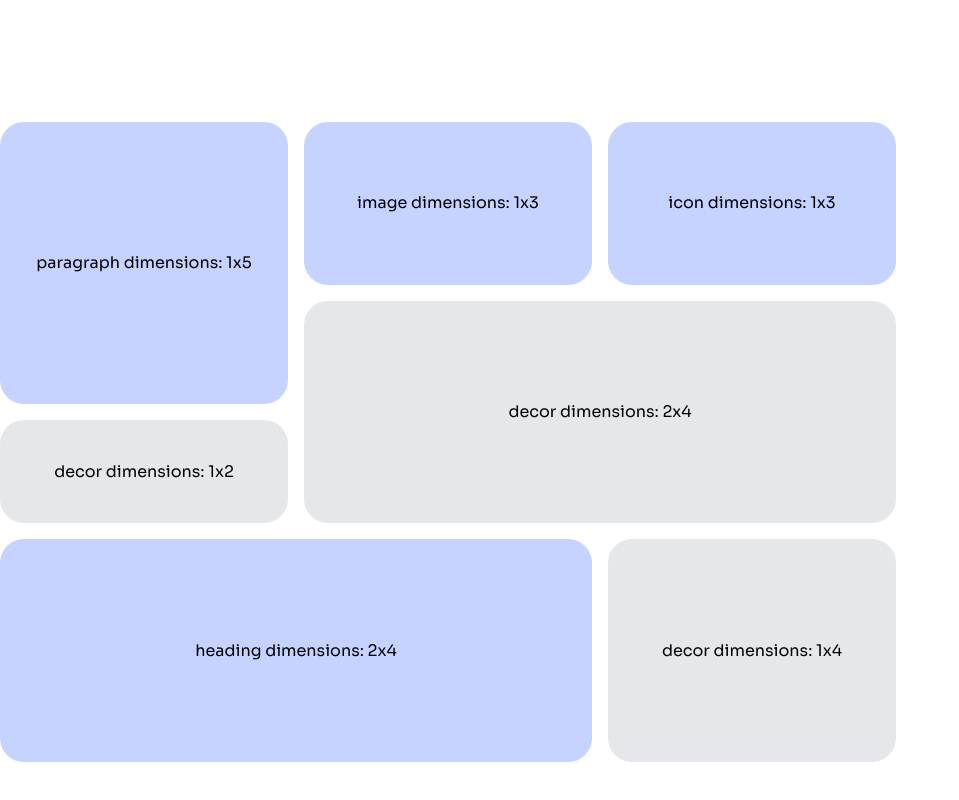
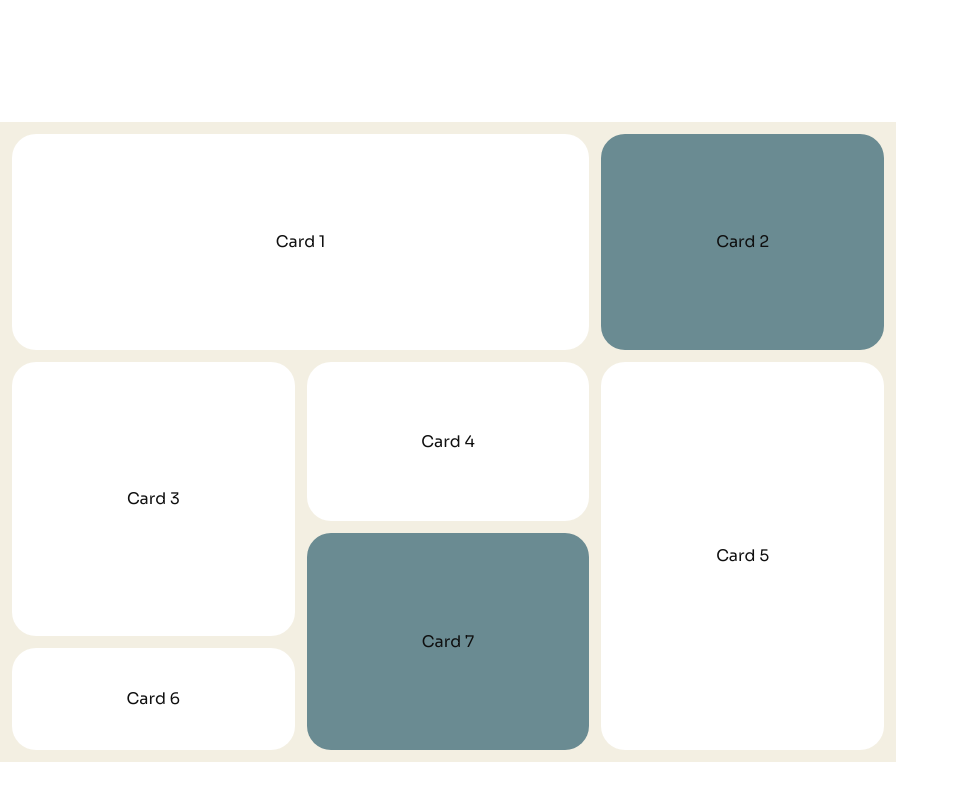
Before and after one commit to Kobeboy15/team_portfolio, a Next.js app: page / in a window 1280 px wide. Shown: the part 10179-10979 px from the top of the page, without its empty margins (0-959 px from the left). Built offline with nearby package versions, Linux system fonts and the light colour scheme.

Commit message:
fix: remove experimental code and simplify to pure layout logic

```diff
--- a/src/app/page.tsx
+++ b/src/app/page.tsx
@@ -129,7 +129,7 @@ export default function Home() {
       <AboutSection />
       <Section>
         {/* TODO: temporary render to see BentoGrid; replace with proper container without any hardcoding*/}
-        <div className="w-[70vw] h-[80vh]">
+        <div className="w-[70vw] h-[80vh] bg-(--token-background) p-1 md:p-3">
           <BentoGrid content={skills[0].bento}/>
         </div>
       </Section>
--- a/src/components/ui/BentoGrid.tsx
+++ b/src/components/ui/BentoGrid.tsx
@@ -1,17 +1,18 @@
 import { BentoContent } from "@/src/types/skills";
 
-// #region Constants
-// TODO: variation and/or dynamic sizes?
 const COLS = 3;
 const ROWS = 11;
 
-const cardVariants: Record<string, { colSpan: number; rowSpan: number }> = { // TODO: variation and/or dynamic sizes?
-  heading:      { colSpan: 2, rowSpan: 4 },
-  paragraph:    { colSpan: 1, rowSpan: 5 },
-  image:        { colSpan: 1, rowSpan: 3 },
-  icon:         { colSpan: 1, rowSpan: 3 },
+const VARIANTS = {
+    card1: { gridColumn: "1 / span 2", gridRow: "1 / span 4" },
+    card2: { gridColumn: "3 / span 1", gridRow: "1 / span 4" },
+    card3: { gridColumn: "1 / span 1", gridRow: "5 / span 5" },
+    card4: { gridColumn: "2 / span 1", gridRow: "5 / span 3" },
+    card5: { gridColumn: "3 / span 1", gridRow: "5 / span 7" },
+    card6: { gridColumn: "1 / span 1", gridRow: "10 / span 2" },
+    card7: { gridColumn: "2 / span 1", gridRow: "8 / span 4" },
+
 };
-// #endregion
 
 export function BentoGrid({ content }: { content: BentoContent[] }) {
     const cards = fillGrid(content);
@@ -19,7 +20,7 @@ export function BentoGrid({ content }: { content: BentoContent[] }) {
   return (
     <div className="w-full h-full flex justify-center items-center">
         <div
-            className="gap-4 h-full w-full"
+            className="gap-1 md:gap-3 h-full w-full"
             style={{
                 display: "grid",
                 gridTemplateColumns: `repeat(${COLS}, 1fr)`,
@@ -35,264 +36,15 @@ export function BentoGrid({ content }: { content: BentoContent[] }) {
 function fillGrid(content: BentoContent[]): React.ReactElement[] {
     const cards: React.ReactElement[] = [];
 
-    const occupied: boolean[][] = Array(ROWS).fill(null).map(
-        () => Array(COLS).fill(false)
-    );
-
-    var key = 0;
-
-    let colSpan = 0;
-    let rowSpan = 0;
-
-    for (const item of content) {
-        ({ colSpan, rowSpan } = cardVariants[item.type]);
-
-        const position = findInterestingPosition(occupied, colSpan, rowSpan);
-
-        if (!position) {  // TODO: handle case
-            console.warn(`No space left for item type: ${item.type}`);
-            continue;
-        }
-
-        const { col, row } = position;
-
-        for (let r = row - 1; r < row - 1 + rowSpan; r++) {
-            for (let c = col - 1; c < col - 1 + colSpan; c++) {
-                if (r < ROWS && c < COLS) {
-                    occupied[r][c] = true;
-                }
-            }
-        }
-
-        // TODO: placeholder, replace with actual content instead of metadata during a later ticket
-        cards.push(<div key={`${key}`} style={{ gridColumn: `${col} / span ${colSpan}`, gridRow: `${row} / span ${rowSpan}` }} className="bg-indigo-200 text-black rounded-3xl flex justify-center items-center">{`${item.type} dimensions: ${colSpan}x${rowSpan}`}</div>);
-        key++;
-    }
-
-    fillRemainingGaps(occupied, cards, key);
+    // TODO: placeholders, will replace with content in a later ticket
+    // TODO: switch to Card component once sizing is finalized
+    cards.push(<div key={1} style={VARIANTS.card1} className="bg-(--token-background-2) rounded-3xl flex justify-center items-center">Card 1</div>);
+    cards.push(<div key={2} style={VARIANTS.card2} className="bg-(--token-accent) rounded-3xl flex justify-center items-center">Card 2</div>);
+    cards.push(<div key={3} style={VARIANTS.card3} className="bg-(--token-background-2) rounded-3xl flex justify-center items-center">Card 3</div>);
+    cards.push(<div key={4} style={VARIANTS.card4} className="bg-(--token-background-2) rounded-3xl flex justify-center items-center">Card 4</div>);
+    cards.push(<div key={5} style={VARIANTS.card5} className="bg-(--token-background-2) rounded-3xl flex justify-center items-center">Card 5</div>);
+    cards.push(<div key={6} style={VARIANTS.card6} className="bg-(--token-background-2) rounded-3xl flex justify-center items-center">Card 6</div>);
+    cards.push(<div key={7} style={VARIANTS.card7} className="bg-(--token-accent) rounded-3xl flex justify-center items-center">Card 7</div>);
 
     return cards;
 }
-
-// TODO: rework all sizing&positioning logic at a later ticket, ignore for now
-// coderabbit ignore all following code
-// #region Fill Content
-function isSpaceAvailable(occupied: boolean[][], startCol: number, startRow: number, colSpan: number, rowSpan: number): boolean
-{
-    for (let r = startRow - 1; r < startRow - 1 + rowSpan; r++) {
-        for (let c = startCol - 1; c < startCol - 1 + colSpan; c++) {
-            if (r >= ROWS || c >= COLS || occupied[r][c]) {
-                return false;
-            }
-        }
-    }
-    return true;
-}
-
-function findInterestingPosition(occupied: boolean[][], colSpan: number, rowSpan: number): { col: number; row: number } | null {
-    const possiblePositions: { col: number; row: number }[] = [];
-
-    for (let row = 1; row <= ROWS - rowSpan + 1; row++) {
-        for (let col = 1; col <= COLS - colSpan + 1; col++) {
-            if (isSpaceAvailable(occupied, col, row, colSpan, rowSpan) && hasValidVerticalSpacing(occupied, col, row, colSpan, rowSpan)) {
-                possiblePositions.push({ col, row });
-            }
-        }
-    }
-
-    // TODO: rework logic
-    if (possiblePositions.length === 0) return null;
-
-    const weightedPositions = possiblePositions.map(pos => {
-        let weight = 1;
-
-        const centerCol = Math.floor(COLS / 2);
-        const centerRow = Math.floor(ROWS / 2);
-
-        if (Math.abs(pos.col - centerCol) > 1) weight *= 1.5;
-        if (Math.abs(pos.row - centerRow) > 2) weight *= 1.5;
-
-        return { ...pos, weight };
-    });
-
-    return selectRandomWithWeight(weightedPositions);
-}
-
-interface WeightedPosition {col: number; row: number; weight: number;}
-
-function selectRandomWithWeight(positions: WeightedPosition[]): { col: number; row: number } | null {
-    if (positions.length === 0) return null;
-
-    const totalWeight = positions.reduce((sum, pos) => sum + pos.weight, 0);
-
-    let random = Math.random() * totalWeight;
-
-    for (const pos of positions) {
-        if (random < pos.weight) {
-            return { col: pos.col, row: pos.row };
-        }
-        random -= pos.weight;
-    }
-
-    return { col: positions[0].col, row: positions[0].row };
-}
-
-// TODO: rework logic, prevent 1 row edges
-function hasValidVerticalSpacing(occupied: boolean[][], col: number, row: number, colSpan: number, rowSpan: number): boolean
-{
-    const startRow = row - 1;
-    const endRow = startRow + rowSpan - 1;
-    const startCol = col - 1;
-    const endCol = startCol + colSpan - 1;
-
-    if (startRow > 0) {
-        const rowAbove = startRow - 1;
-        let hasAdjacentAbove = false;
-
-        for (let c = startCol; c <= endCol; c++) {
-            if (occupied[rowAbove][c]) {
-                hasAdjacentAbove = true;
-                break;
-            }
-        }
-
-        if (!hasAdjacentAbove && startRow > 1) {
-            const twoRowsAbove = startRow - 2;
-            let hasCardTwoRowsAbove = false;
-
-            for (let c = startCol; c <= endCol; c++) {
-                if (occupied[twoRowsAbove][c]) {
-                    hasCardTwoRowsAbove = true;
-                    break;
-                }
-            }
-
-            if (hasCardTwoRowsAbove) {
-                for (let c = startCol; c <= endCol; c++) {
-                    if (occupied[rowAbove][c]) {
-                        break;
-                    }
-                }
-                return false;
-            }
-        }
-    }
-
-    if (endRow < ROWS - 1) {
-        const rowBelow = endRow + 1;
-        let hasAdjacentBelow = false;
-
-        for (let c = startCol; c <= endCol; c++) {
-            if (occupied[rowBelow][c]) {
-                hasAdjacentBelow = true;
-                break;
-            }
-        }
-
-        if (!hasAdjacentBelow && endRow < ROWS - 2) {
-            const twoRowsBelow = endRow + 2;
-            let hasCardTwoRowsBelow = false;
-
-            for (let c = startCol; c <= endCol; c++) {
-                if (occupied[twoRowsBelow][c]) {
-                    hasCardTwoRowsBelow = true;
-                    break;
-                }
-            }
-
-            if (hasCardTwoRowsBelow) {
-                for (let c = startCol; c <= endCol; c++) {
-                    if (occupied[rowBelow][c]) {
-                        break;
-                    }
-                }
-                return false;
-            }
-        }
-    }
-
-    return true;
-}
-// #endregion
-
-// #region Fill Gaps
-// TODO: debug overlap
-function fillRemainingGaps(occupied: boolean[][], cards: React.ReactElement[], startKey: number): void
-{
-    let key = startKey;
-
-    for (let row = 1; row <= ROWS; row++) {
-        for (let col = 1; col <= COLS; col++) {
-            if (!occupied[row - 1][col - 1]) {
-                const { colSpan, rowSpan } = findLargestAvailableSpace(occupied, col, row);
-
-                if (colSpan > 0 && rowSpan > 0) {
-                    for (let r = row - 1; r < row - 1 + rowSpan; r++) {
-                        for (let c = col - 1; c < col - 1 + colSpan; c++) {
-                            if (r < ROWS && c < COLS) {
-                                occupied[r][c] = true;
-                            }
-                        }
-                    }
-
-                    // TODO: placeholder, replace with actual content instead of metadata during a later ticket
-                    cards.push(
-                        <div key={`${key}`} style={{ gridColumn: `${col} / span ${colSpan}`, gridRow: `${row} / span ${rowSpan}` }} className="bg-gray-200 text-black rounded-3xl flex justify-center items-center"
-                        >
-                            {`decor dimensions: ${colSpan}x${rowSpan}`}
-                        </div>
-                    );
-                    key++;
-                }
-            }
-        }
-    }
-}
-
-function findLargestAvailableSpace(occupied: boolean[][], startCol: number, startRow: number): { colSpan: number; rowSpan: number }
-{
-    let maxColSpan = 0;
-    let maxRowSpan = 0;
-
-    for (let c = startCol - 1; c < COLS; c++) {
-        if (!occupied[startRow - 1][c]) {
-            maxColSpan++;
-        } else {
-            break;
-        }
-    }
-
-    for (let colSpan = 1; colSpan <= maxColSpan; colSpan++) {
-        let rowSpan = 1;
-        let possible = true;
-
-        while (possible) {
-            if (startRow - 1 + rowSpan >= ROWS) {
-                break;
-            }
-
-            for (let c = startCol - 1; c < startCol - 1 + colSpan; c++) {
-                if (startRow - 1 + rowSpan >= ROWS) {
-                    possible = false;
-                    break;
-                }
-
-                if (occupied[startRow - 1 + rowSpan][c]) {
-                    possible = false;
-                    break;
-                }
-            }
-
-            if (possible) {
-                rowSpan++;
-            }
-        }
-
-        if (rowSpan > maxRowSpan) {
-            maxRowSpan = rowSpan;
-        }
-    }
-
-    return { colSpan: maxColSpan, rowSpan: maxRowSpan };
-}
-// #endregion
```
